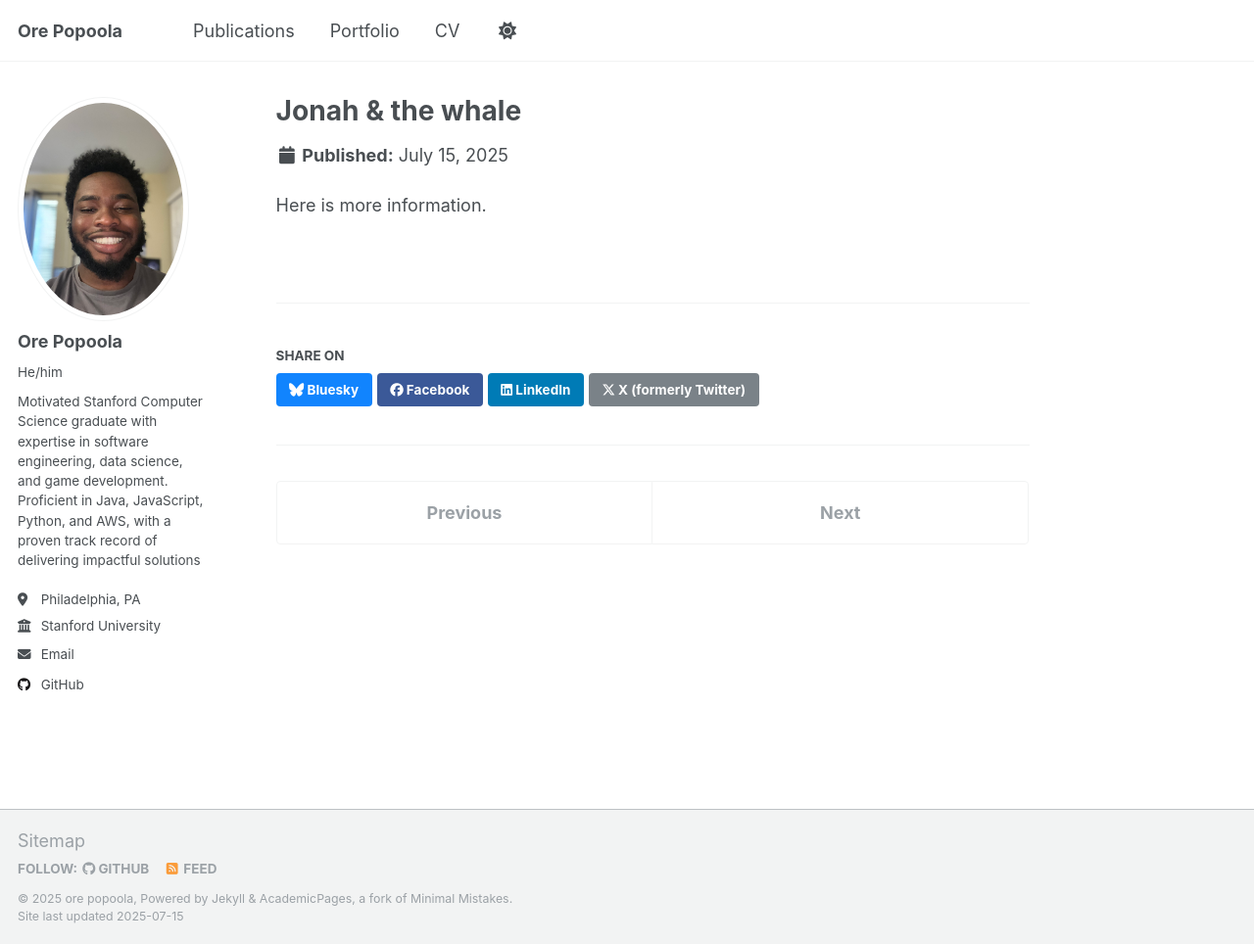
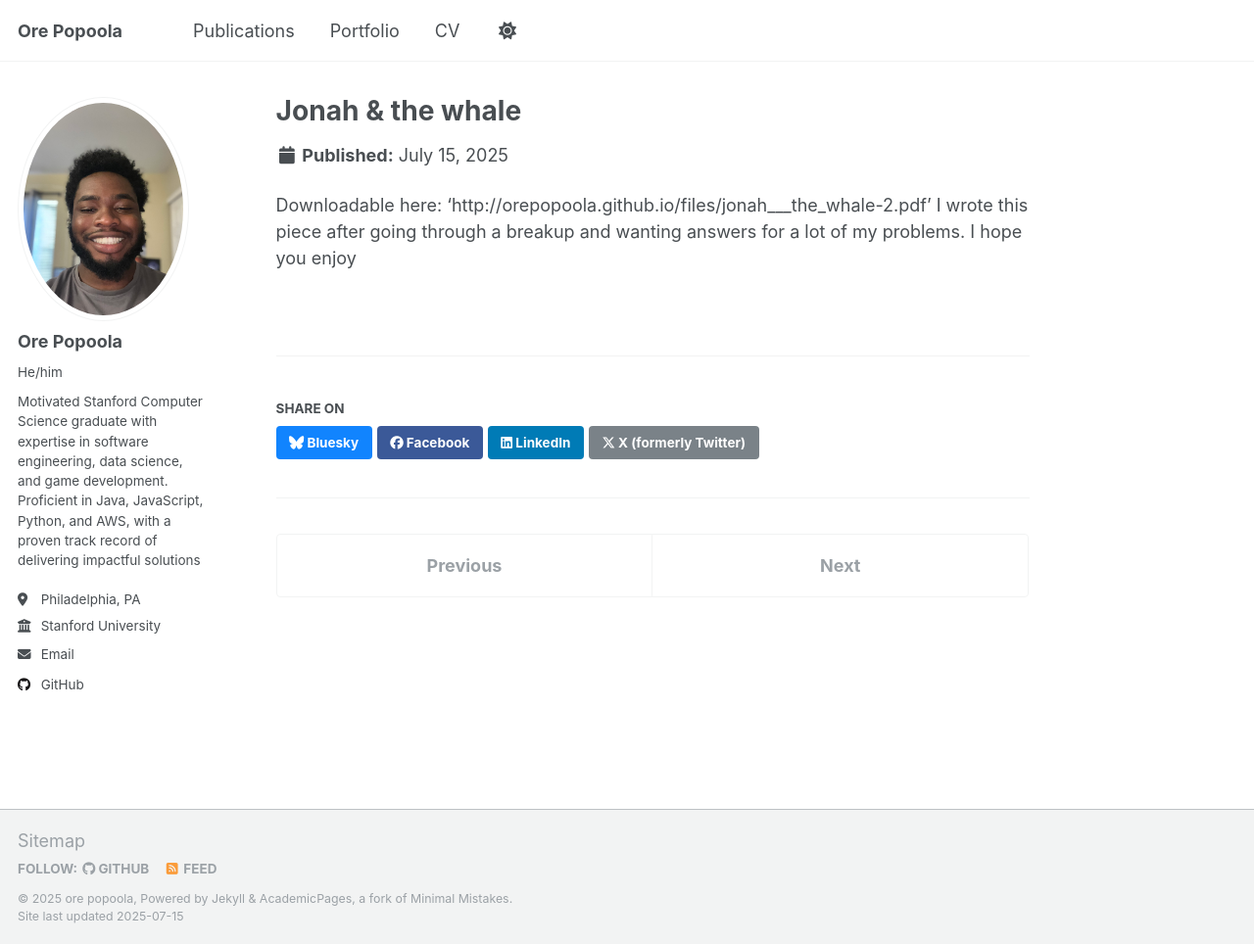
Before and after one commit to OrePopoola/orepopoola.github.io, a Jekyll site: the page built from _publications/paper1.md, in a window 1280 px wide and 964 px high. Shown: the whole window at 98% size. Built offline with Jekyll 4.4.1, drawn with Linux system fonts in a browser that asks for light colours; a script that is not in the unit is left out.

Commit message:
Update paper1.md

```diff
--- a/_publications/paper1.md
+++ b/_publications/paper1.md
@@ -2,9 +2,11 @@
 title: "Jonah & the whale"
 collection: publications
 category: manuscripts
-permalink: '/publication/paper1'
+
 excerpt: 'This emotional paper is part prose, part philosophy'
 
 paperurl: 'http://orepopoola.github.io/files/jonah___the_whale-2.pdf'
 ---
-Here is more information.
+Downloadable here:
+'http://orepopoola.github.io/files/jonah___the_whale-2.pdf'
+I wrote this piece after going through a breakup and wanting answers for a lot of my problems. I hope you enjoy
```
